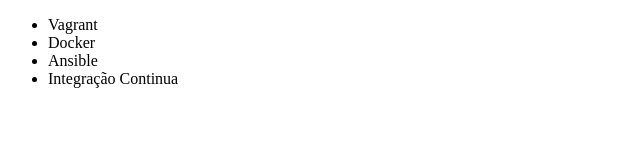
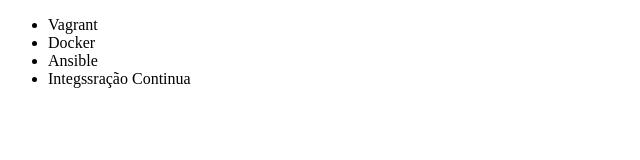
Before and after one commit to MatheusMMonteiro/alura-git, a plain HTML site: page index.html in a window 1280 px wide. Shown: the full height of the page, 0-640 px from the left. Drawn offline with Linux system fonts and the light colour scheme.

Commit message:
index.html

```diff
--- a/index.html
+++ b/index.html
@@ -9,7 +9,7 @@
         <li>Vagrant</li>
         <li>Docker</li>
         <li>Ansible</li>
-        <li>Integração Continua</li>
+        <li>Integssração Continua</li>
     </ul>
 </body>
 </html>
```
